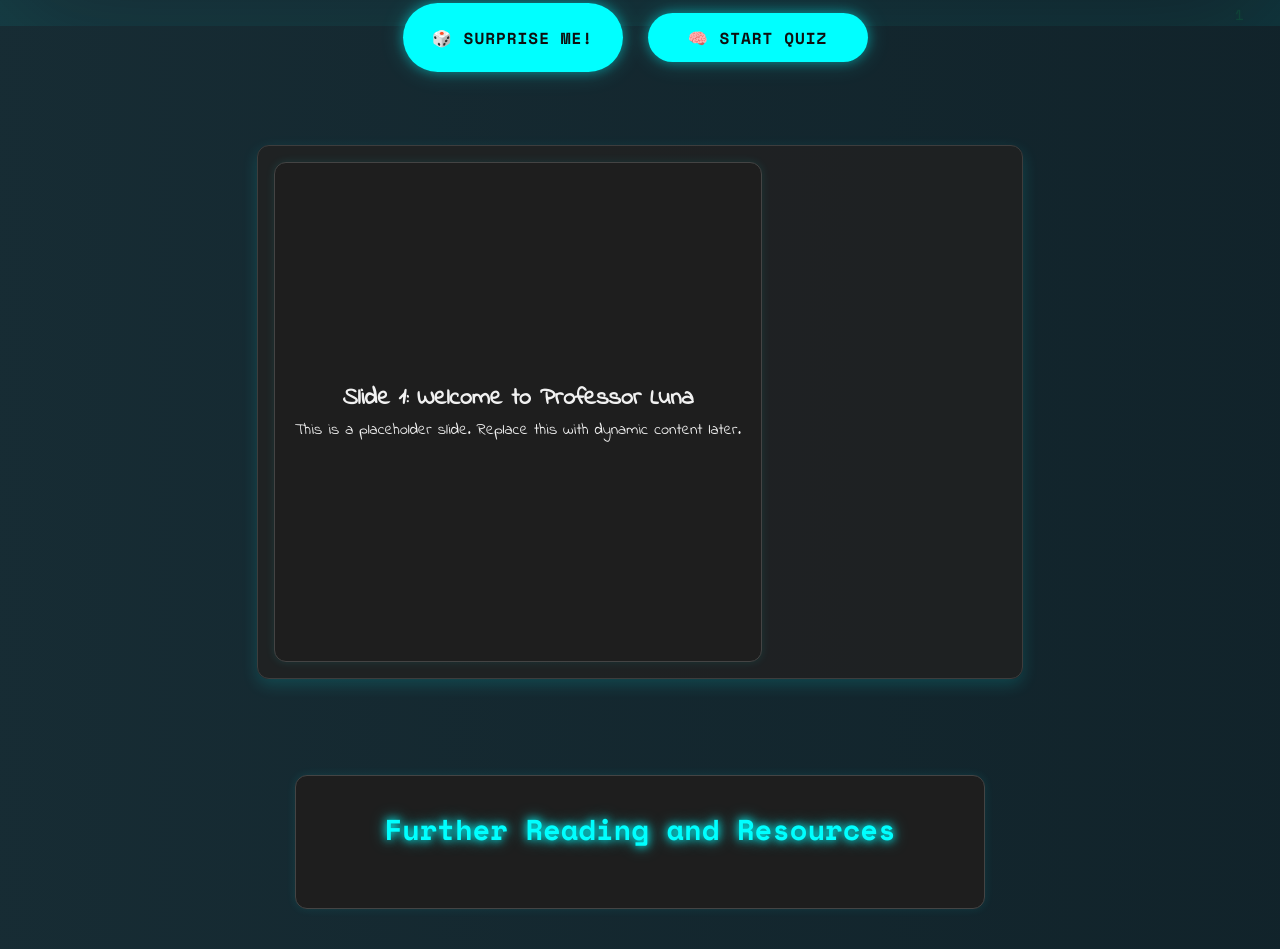
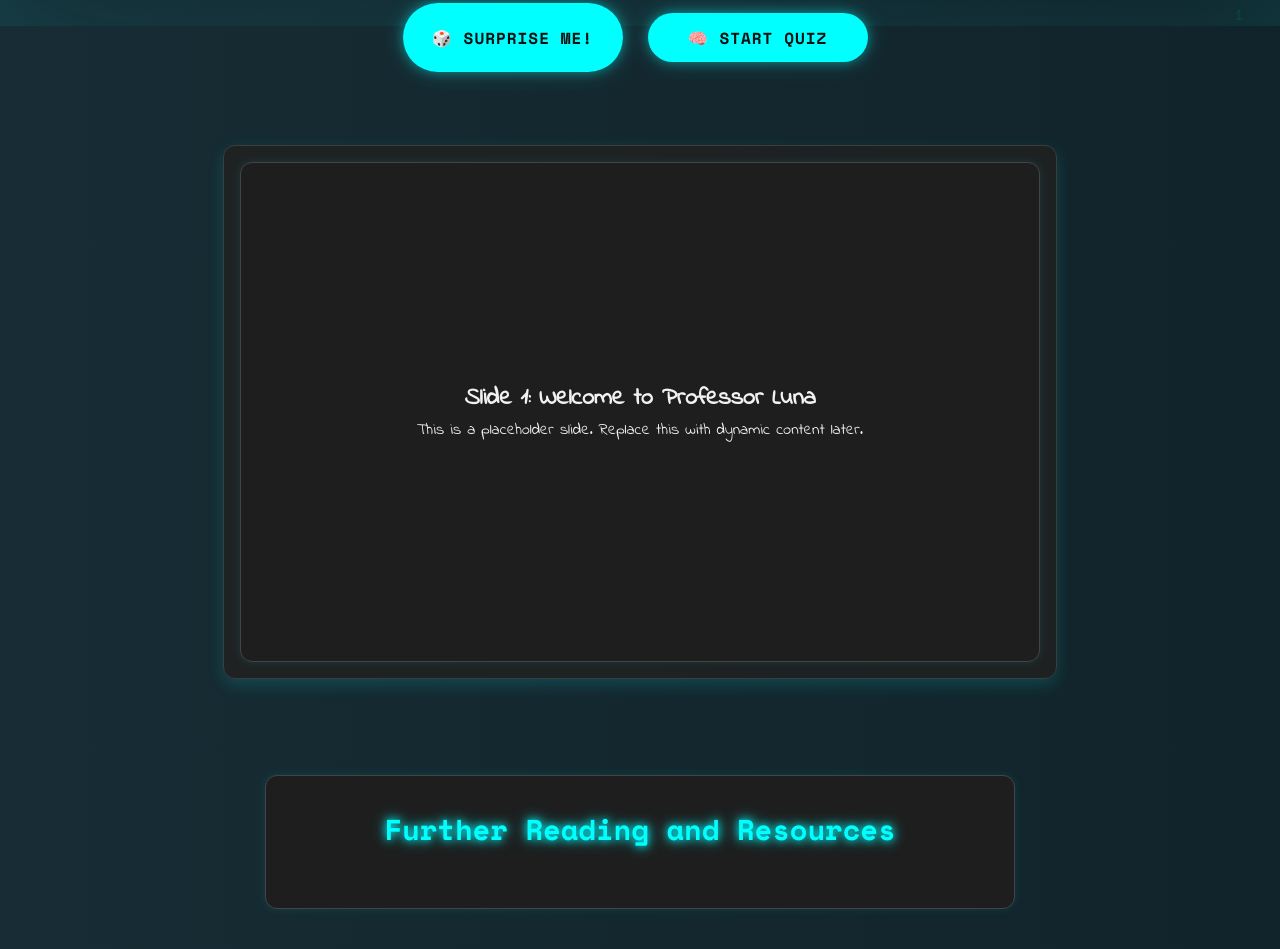
Before and after one commit to Zainazfar/Prof-Luna, a website: page index.html in a window 1280 px wide. Shown: the part 774-1723 px from the top of the page. Drawn offline with nearby package versions, Linux system fonts and the light colour scheme.

Commit message:
Update index.css

```diff
--- a/index.css
+++ b/index.css
@@ -276,7 +276,7 @@ body::after {
   flex-direction: column;
   justify-content: center;
   align-items: center;
-  min-width: 400px;
+  min-width: 800px;
   max-width: 650px;
   min-height: 500px;
   box-shadow: 0 0 10px rgba(0, 255, 255, 0.1);
```
